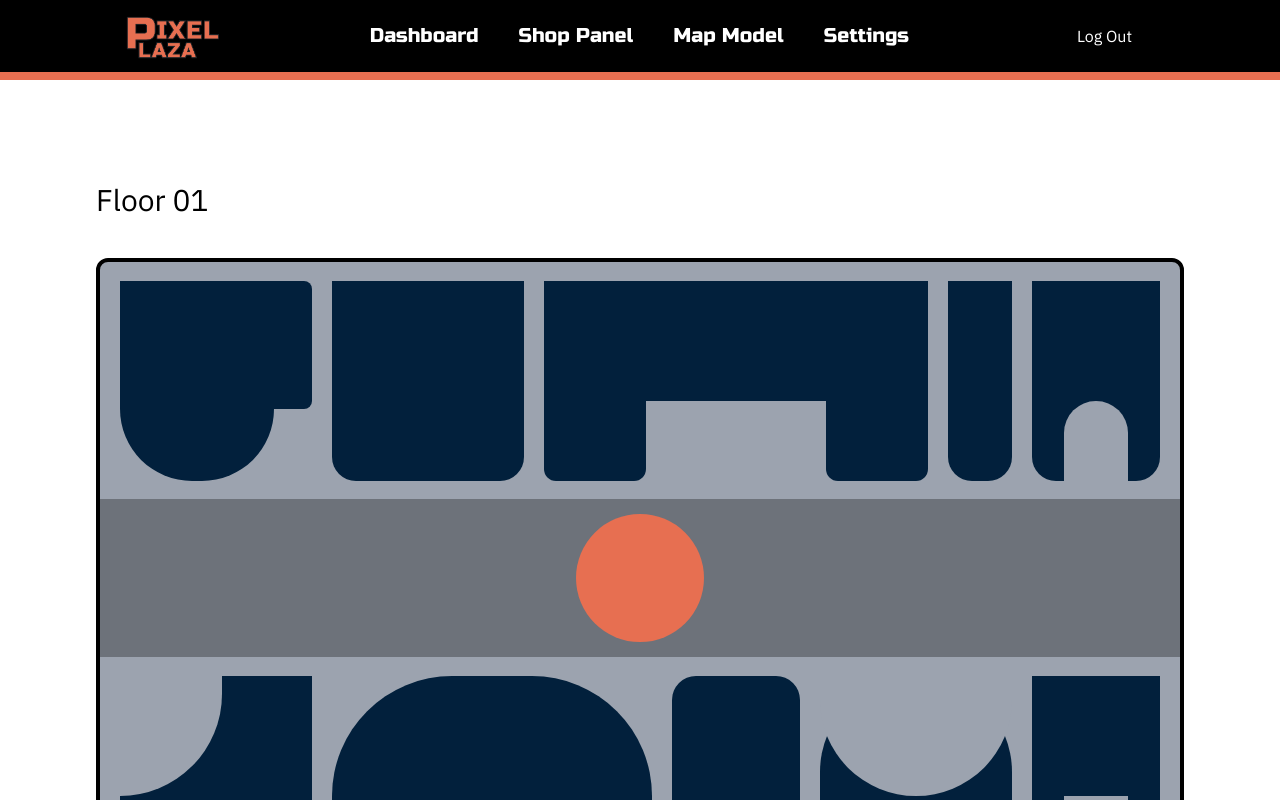
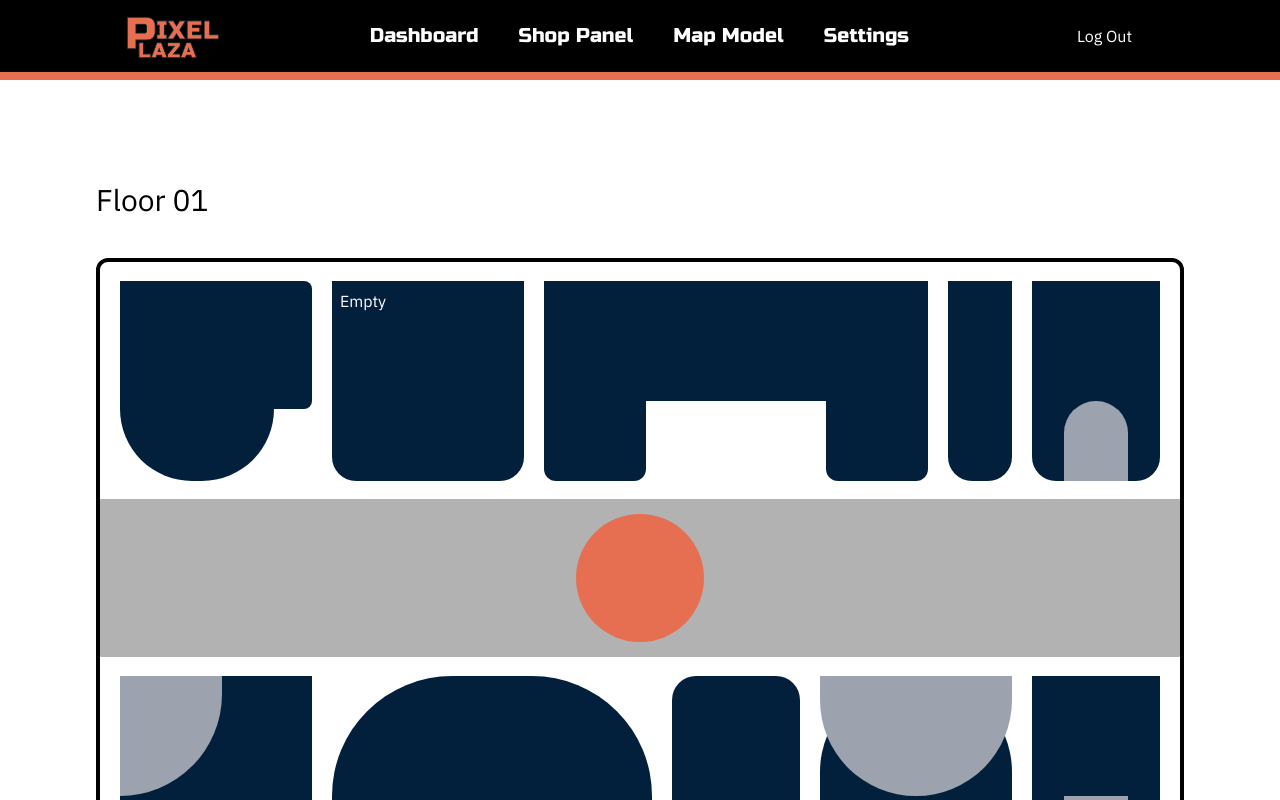
Before and after one commit to YeharaDananjaya/SE-S1-WD-09-PixelPlaza, a React (Create React App) app in the folder frontend/: page /MapModel in a window 1280 px wide. Shown: the top 800 px of the page. Built offline with nearby package versions, Linux system fonts and the light colour scheme; no server answers; a web font is replaced by a local one.

Commit message:
map push

```diff
--- a/frontend/src/Pages/Mapmodel.js
+++ b/frontend/src/Pages/Mapmodel.js
@@ -49,7 +49,7 @@ const Mapmodel = () => {
                         </h2>
                 {/* Floor 01 Shopping Map */}
 
-                <div className='flex flex-col w-[85vw] h-[80vh] bg-gray-400 items-center justify-center border-4 border-secondary mt-10 rounded-xl p-0'>
+                <div className='flex flex-col w-[85vw] h-[80vh] bg-primary items-center justify-center border-4 border-secondary mt-10 rounded-xl p-0'>
                         <div className='flex w-[85vw] h-[30vh] bg-transparent   items-center justify-center rounded-t-xl space-x-5'>
                                 {/* Floor1 1st Shop */}
                                 <div className= 'flex flex-col w-[15vw] h-[25vh] bg-transparent cursor-pointer hover:scale-105 transition-transform duration-300 ease-in-out'>
@@ -75,15 +75,20 @@ const Mapmodel = () => {
 
 
                                 {/* Floor1 2nd Shop */}
-                                <div className= 'flex flex-col w-[15vw] h-[25vh] bg-transparent'>
-                                        <div className='flex w-[15vw] h-[20vh] bg-baseextra4'>
-
+                                <div className= 'flex flex-col w-[15vw] h-[25vh] bg-transparent cursor-pointer  hover:scale-105 hover:drop-shadow-2xl transition-transform duration-300 ease-in-out'>
+                                        <div className='flex flex-col w-[15vw] h-[20vh] bg-baseextra4 p-2'>
+                                                <h2 className='font-russoone text-2xl text-primary'>
+                                                    {shops.find(shop => shop.floorID === 'F11')?.floorID}
+                                                </h2>
+                                                <h2 className=' font-ibmplexsans text-md text-primary'>
+                                                    {shops.find(shop => shop.floorID === 'F11')?.shopName || 'Empty'}
+                                                </h2>
                                         </div>
                                         <div className='flex w-[15vw] h-[25vh] bg-baseextra4 rounded-b-3xl'/>
         	                </div>
 
                                 {/* Floor1 3rd Shop */}
-                                <div className= 'flex flex-col w-[30vw] h-[25vh] bg-transparent'>
+                                <div className= 'flex flex-col w-[30vw] h-[25vh] bg-transparent hover:scale-105 hover:drop-shadow-2xl transition-transform duration-300 ease-in-out'>
                                         <div className='flex w-[30vw] h-[15vh] bg-baseextra4 '/>
 
                                         <div className='flex w-[30vw] h-[10vh] bg-transparent'>
@@ -99,11 +104,11 @@ const Mapmodel = () => {
 
 
                                 {/* Floor1 4th Shop */}
-                                <div className= 'flex w-[5vw] h-[25vh] bg-baseextra4 rounded-b-3xl'>
+                                <div className= 'flex w-[5vw] h-[25vh] bg-baseextra4 rounded-b-3xl hover:scale-105 hover:drop-shadow-2xl transition-transform duration-300 ease-in-out'>
 
                                 </div>
                                {/* Floor1 5th Shop */}
-                                <div className= 'flex flex-col w-[10vw] h-[25vh] bg-transparent'>
+                                <div className= 'flex flex-col w-[10vw] h-[25vh] bg-transparent hover:scale-105 hover:drop-shadow-2xl transition-transform duration-300 ease-in-out'>
                                         <div className='flex w-[10vw] h-[15vh] bg-baseextra4'/>
 
                                         <div className='flex w-[10vw] h-[10vh] bg-baseextra4 justify-center items-center rounded-b-3xl'>
@@ -143,7 +148,7 @@ const Mapmodel = () => {
 
 
                                 {/* Floor1 7th Shop */}
-                                <div className= 'flex flex-col w-[25vw] h-[25vh] bg-transparent'>
+                                <div className= 'flex flex-col w-[25vw] h-[25vh] bg-transparent hover:scale-105 hover:drop-shadow-2xl transition-transform duration-300 ease-in-out'>
 
                                         <div className='flex w-[25vw] h-[15vh] bg-baseextra4 rounded-t-full '/>
 
@@ -160,7 +165,7 @@ const Mapmodel = () => {
 
 
                                 {/* Floor1 8th Shop */}
-                                <div className= 'flex flex-col w-[10vw] h-[25vh] bg-transparent'>
+                                <div className= 'flex flex-col w-[10vw] h-[25vh] bg-transparent hover:scale-105 hover:drop-shadow-2xl transition-transform duration-300 ease-in-out'>
                                         <div className='flex w-[10vw] h-[20vh] bg-baseextra4 rounded-t-3xl'>
 
                                         </div>
@@ -169,7 +174,7 @@ const Mapmodel = () => {
 
 
                                 {/* Floor1 9th Shop */}
-                                <div className= 'flex flex-col w-[15vw] h-[25vh] bg-transparent rounded-b-3xl'>
+                                <div className= 'flex flex-col w-[15vw] h-[25vh] bg-transparent rounded-b-3xl hover:scale-105 hover:drop-shadow-2xl transition-transform duration-300 ease-in-out'>
                                         <div className='flex w-[15vw] h-[15vh] bg-baseextra4 rounded-t-full items-center justify-center'>
                                            <div className='flex w-[15vw] h-[15vh] bg-gray-400 rounded-b-full'/>
                                         </div>
@@ -180,7 +185,7 @@ const Mapmodel = () => {
 
                                 </div>
                                {/* Floor1 10th Shop */}
-                                <div className= 'flex flex-col w-[10vw] h-[25vh] bg-transparent'>
+                                <div className= 'flex flex-col w-[10vw] h-[25vh] bg-transparent '>
                                         <div className='flex w-[10vw] h-[15vh] bg-baseextra4'/>
 
                                         <div className='flex w-[10vw] h-[10vh] bg-baseextra4 justify-center items-center'>
```
